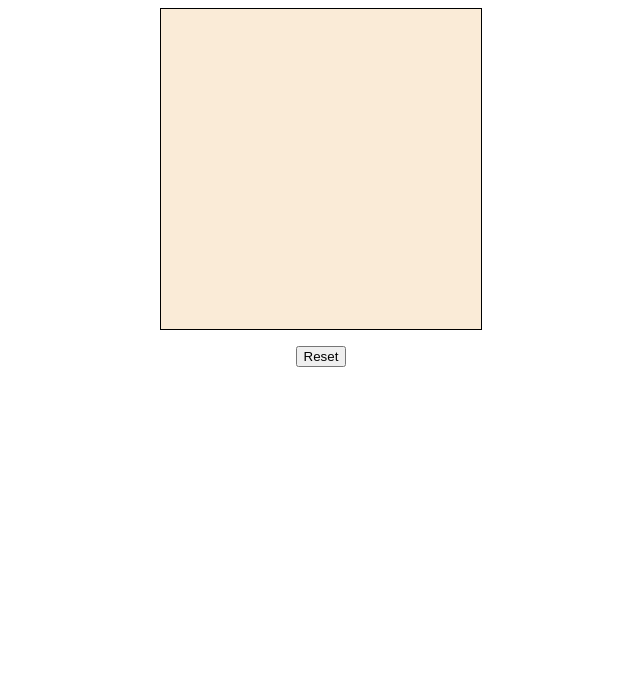
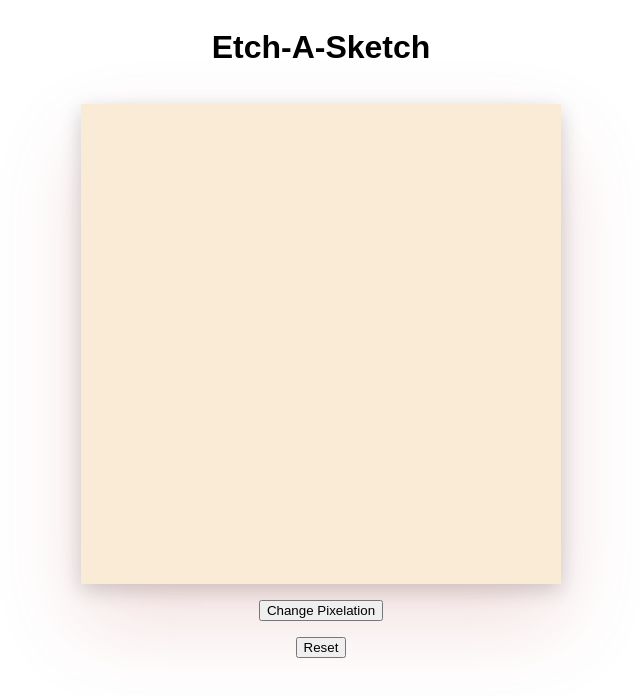
Before and after one commit to jacobalcu/SketchApp, a plain HTML site: page index.html in a window 1280 px wide. Both pictures are taken after a click on the button "Reset". Shown: the whole page, without its empty margins (327-967 px from the left). Drawn offline with Linux system fonts and the light colour scheme.

Commit message:
Change size is working and box-shadow applied

```diff
--- a/index.html
+++ b/index.html
@@ -7,7 +7,9 @@
     <title>Document</title>
   </head>
   <body>
+    <h1>Etch-A-Sketch</h1>
     <div id="outer"></div>
+    <button class="size">Change Pixelation</button>
     <button class="reset">Reset</button>
     <script src="index.js"></script>
   </body>
--- a/index.js
+++ b/index.js
@@ -1,23 +1,54 @@
 let outerDiv = document.getElementById("outer");
+let size = 16;
 
-for (let i = 0; i < 16 * 16; i++) {
+let createBoard = (size) => {
+  for (let i = 0; i < size * size; i++) {
     let div = document.createElement("div");
     div.classList.add("inner");
+    div.style.width = `${480 / size}px`;
+    div.style.height = `${480 / size}px`;
     outerDiv.appendChild(div);
   }
+};
 
+let resetFunc = () => {
+  let divs = document.querySelectorAll(".inner");
+
+  divs.forEach((div) => {
+    div.classList.remove("triggered");
+  });
+};
+
+let deleteBoard = () => {
+  let myNode = document.getElementById("outer");
+  while (myNode.firstChild) {
+    myNode.removeChild(myNode.firstChild);
+  }
+};
+
+let setActive = () => {
   let divs = document.querySelectorAll(".inner");
   divs.forEach((div) => {
     div.addEventListener("mousemove", (e) => {
       e.target.classList.add("triggered");
     });
   });
+};
 
-let resetFunc = () => {
-  divs.forEach((div) => {
-    div.classList.remove("triggered");
+createBoard(size);
+setActive();
+
+let changeSize = document.querySelector(".size");
+changeSize.addEventListener("click", () => {
+  let newSize = prompt("What should the new size be?");
+  if (newSize > 99) {
+    alert("Must be less than or equal to 100");
+    exit;
+  }
+  deleteBoard();
+  createBoard(newSize);
+  setActive();
 });
-};
 
 let button = document.querySelector(".reset");
 button.addEventListener("click", resetFunc);
--- a/styles/style.css
+++ b/styles/style.css
@@ -1,3 +1,7 @@
+html {
+  font-family: Arial, Helvetica, sans-serif;
+}
+
 body {
   display: flex;
   flex-direction: column;
@@ -9,8 +13,6 @@ body {
 }
 .inner {
   background-color: antiquewhite;
-  height: 20px;
-  width: 20px;
 }
 
 .inner.triggered {
@@ -18,9 +20,10 @@ body {
 }
 
 #outer {
-  border: 0.1px solid black;
+  box-shadow: 0 40px 80px 0 rgba(195, 96, 96, 0.2),
+    0 6px 20px 0 rgba(0, 0, 0, 0.19);
   display: flex;
   flex-wrap: wrap;
-  height: 320px;
-  width: 320px;
+  height: 480px;
+  width: 480px;
 }
```
Lines whose indentation alone changed are shown as unchanged.
